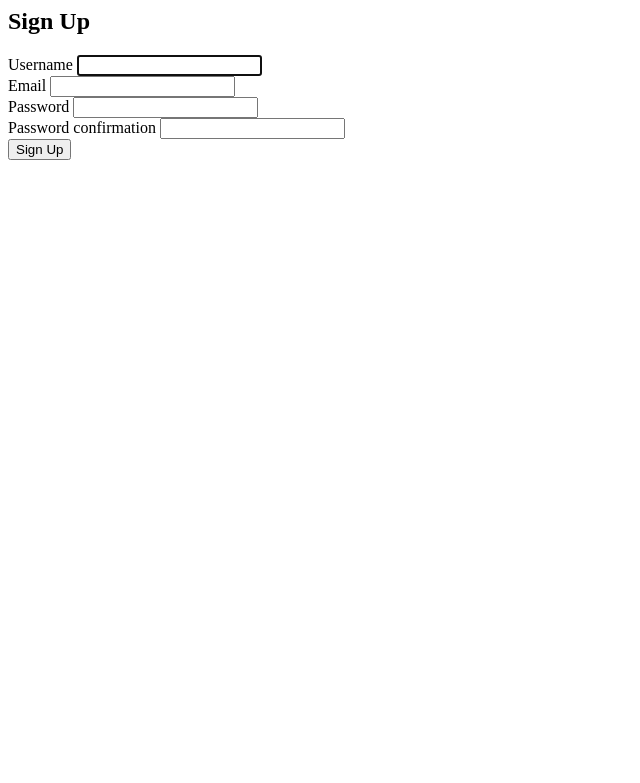
After one commit to AnveshAgaldheeti/Book_Share_Rentalhub, a Django app: page /signup/ in a window 1280 px wide. The commit adds this page. Shown: the top 783 px of the page, without its empty margins (0-640 px from the left). Run offline with Django 5.2, Linux system fonts and the light colour scheme.

Commit message:
added signup form urls logout signup functions

```diff
--- a/mainapp/Book_Rent/forms.py
+++ b/mainapp/Book_Rent/forms.py
@@ -1,6 +1,17 @@
 from django import forms
 from .models import Sell_model
+from django.contrib.auth.models import User
+from django.contrib.auth.forms import UserCreationForm
+
 class Sell_form(forms.ModelForm):
     class Meta:
         model=Sell_model
         fields="__all__"
+
+
+
+class signupform(UserCreationForm):
+    email=forms.EmailField()
+    class Meta:
+        model=User
+        fields=['username','email','password1','password2']
--- a/mainapp/Book_Rent/urls.py
+++ b/mainapp/Book_Rent/urls.py
@@ -8,4 +8,6 @@ urlpatterns = [
     path('contact/',views.contactfun,name="contacturl"),
     path('services/',views.servicesfun,name="servicesurl"),
     path('login/',views.loginfun,name="loginurl"),
+    path('signup/',views.signupfun,name="signupurl"),
+    path('logout/',views.logoutfun,name="logouturl"),
 ]
--- a/mainapp/Book_Rent/views.py
+++ b/mainapp/Book_Rent/views.py
@@ -1,6 +1,6 @@
 from django.shortcuts import render,redirect
 from django.http import HttpResponse
-from .forms import Sell_form
+from .forms import Sell_form,signupform
 from django.contrib import messages
 from django.contrib.auth import authenticate,login,logout
 
@@ -36,8 +36,27 @@ def loginfun(request):
         if obj:
             login(request,obj)
             # return render(request,'formapp/displayimg.html',{'user':request.user})
-            return HttpResponse('logedin successfully')
+            return redirect('shopurl')
         else:
             messages.error(request,'invalid credentials')
             redirect('loginurl')
     return render(request,'login.html')
+
+def signupfun(request):
+    empty=signupform()
+    if request.method=='POST':
+        obj=signupform(request.POST)
+        if obj.is_valid()==True:
+            user=obj.save()
+            login(request,user)
+            # messages.success(request,'loged in successfully')
+            return redirect('loginurl')
+        else:
+            messages.error(request,'error in login ')
+            return render(request,'signup.html',{'form':obj})
+    context={'form':empty}
+    return render(request,'signup.html',context)
+
+def logoutfun(request):
+    logout(request)
+    return redirect('loginurl')
--- /dev/null
+++ b/mainapp/templates/signup.html
@@ -0,0 +1,35 @@
+<html lang="en">
+<head>
+    <meta charset="UTF-8">
+    <meta name="viewport" content="width=device-width, initial-scale=1.0">
+    <title>Document</title>
+</head>
+<body>
+    <div class="signup-container">
+        <form class="signup-form" action="" method="post">
+            {% csrf_token %}
+            <h2>Sign Up</h2>
+
+            <div class="input-group">
+                {{form.username.label}} {{form.username}}
+            </div>
+            <div class="input-group">
+                {{form.email.label}} {{form.email}}
+            </div>
+            <div class="input-group">
+                {{form.password1.label}} {{form.password1}}
+            </div>
+            <div class="input-group">
+                {{form.password2.label}} {{form.password2}}
+            </div>
+            <button type="submit">Sign Up</button>
+        </form>
+        <div class="messages">
+            <p>{% for msg in messages %}
+        {{msg}}
+        {% endfor %}</p>
+        </div>
+
+    </div>
+</body>
+</html>
```
Also changed, not shown: mainapp/templates/Base.html (+7 -2 lines).
